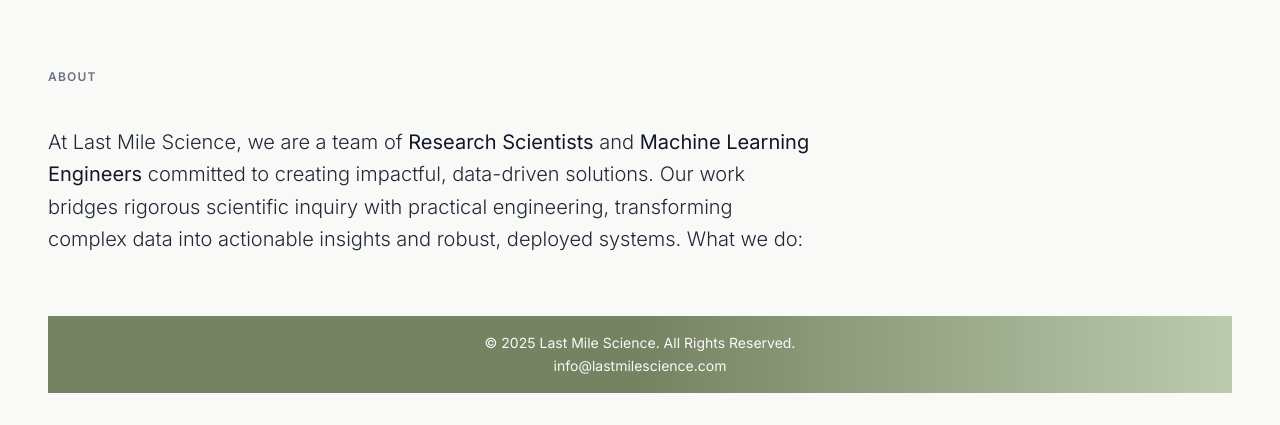
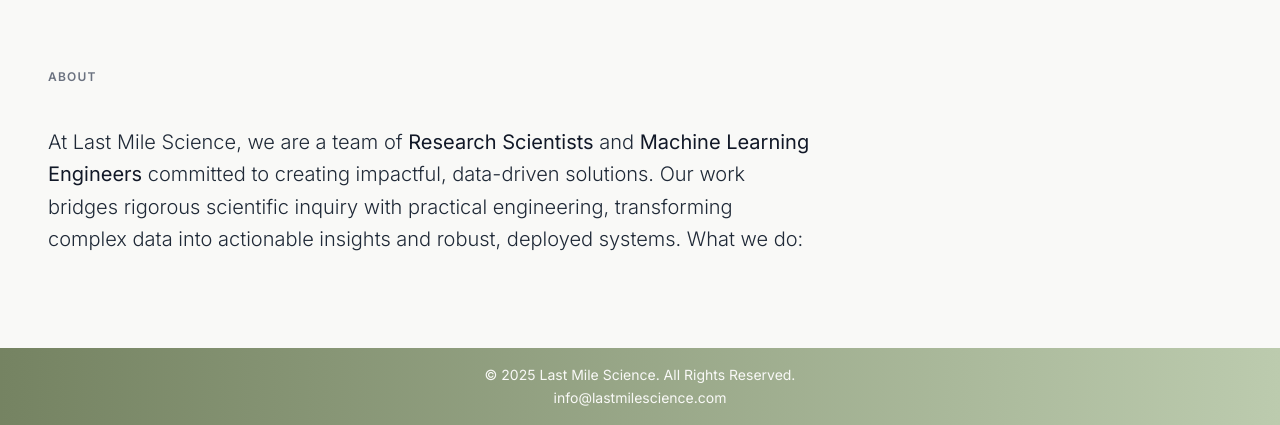
Before and after one commit to lastmilescience/lastmilescience.com, a plain HTML site: page html/index.html in a window 1280 px wide. Shown: the part 375-800 px from the top of the page. Drawn offline with Linux system fonts and the light colour scheme.

Commit message:
fix footer

```diff
--- a/html/styles.css
+++ b/html/styles.css
@@ -33,16 +33,25 @@
     min-height: 100vh;
     display: flex;
     flex-direction: column;
-    padding: 1.5rem;
-    margin: 0 auto;
-    max-width: 80rem;
-    /* ~7xl */
+    margin: 0;
     width: 100%;
 }
 
+header,
+main {
+    margin: 0 auto;
+    max-width: 80rem;
+    width: 100%;
+    padding-left: 1.5rem;
+    padding-right: 1.5rem;
+}
+
 @media (min-width: 768px) {
-    body {
-        padding: 2rem 3rem;
+
+    header,
+    main {
+        padding-left: 3rem;
+        padding-right: 3rem;
     }
 }
 
@@ -54,11 +63,13 @@
     width: 100%;
     margin-bottom: 5rem;
     height: var(--nav-height);
+    margin-top: 1.5rem;
 }
 
 @media (min-width: 768px) {
     header {
         margin-bottom: 8rem;
+        margin-top: 2rem;
     }
 }
 
@@ -105,6 +116,7 @@
     grid-template-columns: 1fr;
     gap: 3rem;
     align-items: flex-start;
+    padding-bottom: 2rem;
 }
 
 @media (min-width: 1024px) {
@@ -236,10 +248,11 @@
 
 /* Footer */
 footer {
-    background-image: linear-gradient(to right, var(--green-dark), var(--green-dark), var(--green-light));
+    background-image: linear-gradient(to right, var(--green-dark), var(--green-light));
     color: var(--bg-main);
     padding: 1rem;
     text-align: center;
+    width: 100%;
 }
 
 footer .footer-content {
```
Also changed, not shown: html/README.md.
